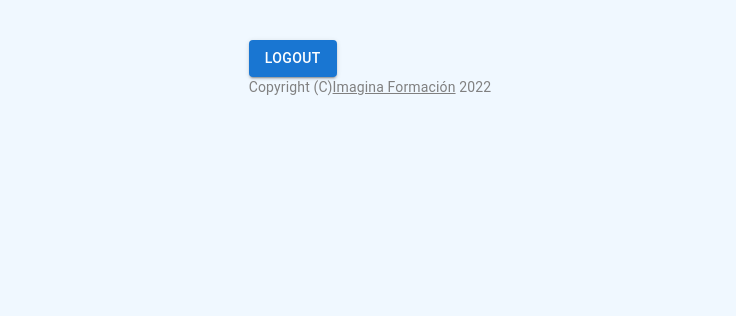
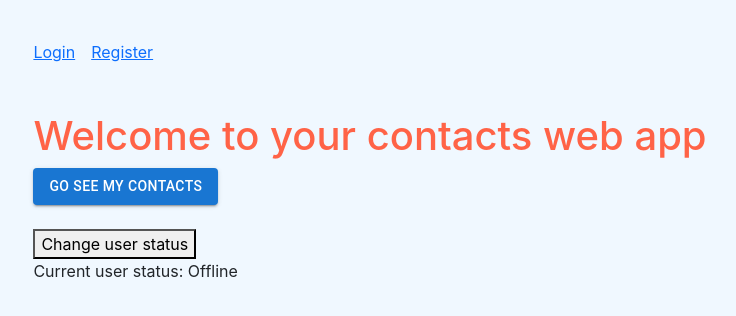
Before and after one commit to Blasidelgado/ReactJS_Open-Bootcamp, a React (Create React App) app: page / in a window 1280 px wide. Before the commit this address led to /dashboard. Shown: the top 316 px of the page, without its empty margins (270-1006 px from the left). Built offline with nearby package versions, Linux system fonts and the light colour scheme.

Commit message:
Add solution exercises 16,17,18

```diff
--- a/src/App.js
+++ b/src/App.js
@@ -3,7 +3,7 @@ import "./App.css";
 import Greeting from "./components/pure/greeting";
 import GreetingF from "./components/pure/greetingF";
 import Taskspage from "./pages/tasks/TasksPage";
-import { ContactListComponent } from "./components/container/contact_list";
+import ContactListComponent from "./components/container/contact_list";
 import Ejemplo1 from "./hooks/Ejemplo1";
 import Ejemplo2 from "./hooks/Ejemplo2";
 import MiComponenteConContexto from "./hooks/Ejemplo3";
@@ -15,7 +15,7 @@ import Father from "./components/container/father"
 import OptionalRender from "./components/pure/optionalRender";
 import Square from "./components/pure/square";
 import LoginPage from "./components/pure/forms/loginFormik";
-import RegisterPage from "./components/pure/forms/registerFormik";
+import RegisterPage from "./components/pure/forms/RegisterFormik";
 
 function App() {
 
--- /dev/null
+++ b/src/AppRoutingExercise.js
@@ -0,0 +1,48 @@
+import React, {useState ,useEffect} from 'react';
+import {BrowserRouter as Router, useNavigate, Route, Routes, useParams, useLocation, Navigate} from 'react-router-dom'
+
+import LoginPage from './pages/auth/LoginPage';
+import RegisterPage from './pages/auth/RegisterPage';
+import ContactsHomePage from './pages/home/ContactsHomePage';
+import ContactsPage from './pages/contacts/ContactsPage';
+import NotFoundPage from './pages/404/NotFoundPage';
+import HomePage from './pages/home/HomePage';
+
+const LoginAlertWrapper = () => {
+
+    useEffect(() => {
+      alert('Please login to see your contact list.')
+        }, [])
+
+    return <Navigate to='/' />
+}
+
+function AppRoutingExercise() {
+
+    const [logged, setLogged] = useState(false)
+
+    function changeStatus(){
+        setLogged(!logged)
+    }
+
+    return (
+      <Router>
+        <Routes>
+            <Route exact path='/' element={ <ContactsHomePage status={logged} setOnline={changeStatus}/>} />
+            <Route exact path='/login' element={<LoginPage />} />
+            <Route exact path='/register' element={<RegisterPage />} />
+            <Route
+                exact
+                path='/contacts'
+                element={
+                    logged ?
+                    <ContactsPage />
+                    :   <LoginAlertWrapper />
+                } />
+            <Route path='*' element={<NotFoundPage /> } />
+        </Routes>
+      </Router>
+    );
+  }
+
+  export default AppRoutingExercise;
--- a/src/components/container/contact_list.jsx
+++ b/src/components/container/contact_list.jsx
@@ -5,7 +5,7 @@ import ContactComponent from '../pure/contact'
 import '../../styles/contact.scss'
 import ContactFormik from '../pure/forms/contactFormik'
 
-export const ContactListComponent = () => {
+const ContactListComponent = () => {
 
     const exampleContact1 = new Contact ('Blas Ignacio', 'Delgado', 'blasidelgado@gmail.com', true)
     const exampleContact2 = new Contact ('Blas Ignacio2', 'Delgado2', 'blasidelgado2@gmail.com', false)
@@ -37,8 +37,8 @@ export const ContactListComponent = () => {
 
     return (
         <div className='d-flex flex-column justify-content-center align-items-center'>
-            <h1>Contactos</h1>
-            <h4>Lista de contactos:</h4>
+            <h1>Contacts</h1>
+            <h4>My contact list:</h4>
             {contacts.map((contact, index) => {
                 return (
                 <ContactComponent key={index} contact={contact} logInOut={changeStatus} remove ={removeContact} />
@@ -50,3 +50,5 @@ export const ContactListComponent = () => {
         </div>
   )
 }
+
+export default ContactListComponent
--- a/src/components/pure/forms/registerFormik.jsx
+++ b/src/components/pure/forms/RegisterFormik.jsx
@@ -70,6 +70,7 @@ const RegisterFormik = () => {
                     handleBlur }) => (
                         <Form>
                             <label htmlFor="username">Username</label>
+                            <br/>
                             <Field id="username" type="text" name="username" placeholder="Your username" />
 
                             {/* Username Errors */}
@@ -79,8 +80,9 @@ const RegisterFormik = () => {
                                     <ErrorMessage name="username" component='div'></ErrorMessage>
                                 )
                             }
-
+                            <br/>
                             <label htmlFor="email">Email</label>
+                            <br/>
                             <Field id="email" type="email" name="email" placeholder="example@email.com" />
 
                             {/* Email Errors */}
@@ -90,8 +92,9 @@ const RegisterFormik = () => {
                                     <ErrorMessage name="email" component='div'></ErrorMessage>
                                 )
                             }
-
+                            <br/>
                             <label htmlFor="password">Password</label>
+                            <br/>
                             <Field
                                 id="password"
                                 name="password"
@@ -105,8 +108,9 @@ const RegisterFormik = () => {
                                     <ErrorMessage name="password" component='div'></ErrorMessage>
                                 )
                             }
-
+                            <br/>
                             <label htmlFor="confirm">Password</label>
+                            <br/>
                             <Field
                                 id="confirm"
                                 name="confirm"
@@ -120,8 +124,8 @@ const RegisterFormik = () => {
                                     <ErrorMessage name="confirm" component='div'></ErrorMessage>
                                 )
                             }
-
-                            <button type="submit">Register Account</button>
+                            <br/>
+                            <button type="submit" className='mt-2'>Register Account</button>
                             {isSubmitting ? (<p>Sending your credentials...</p>): null}
 
                         </Form>
--- a/src/index.js
+++ b/src/index.js
@@ -10,11 +10,12 @@ import App from './App';
 import reportWebVitals from './reportWebVitals';
 import AppRoutingOne from './AppRoutingOne';
 import AppRoutingFinal from './AppRoutingFInal';
+import AppRoutingExercise from './AppRoutingExercise';
 
 const root = ReactDOM.createRoot(document.getElementById('root'));
 root.render(
     // <App />
-    <AppRoutingFinal />
+    <AppRoutingExercise />
 );
 
 // If you want to start measuring performance in your app, pass a function
--- a/src/pages/auth/LoginPage.jsx
+++ b/src/pages/auth/LoginPage.jsx
@@ -1,4 +1,5 @@
 import React from "react";
+import { Link } from "react-router-dom";
 import LoginFormik from "../../components/pure/forms/loginFormik";
 
 
@@ -7,6 +8,10 @@ const LoginPage = () => {
     <div>
         <h1>Login page</h1>
         <LoginFormik />
+        <h6 className="mt-5">
+          Not registered?
+          <Link to='/register'>Click to register</Link>
+        </h6>
     </div>
   )
 }
--- a/src/pages/auth/RegisterPage.jsx
+++ b/src/pages/auth/RegisterPage.jsx
@@ -1,14 +1,19 @@
 import React from "react";
-import RegisterFormik from "../../components/pure/forms/loginFormik";
+import { Link } from "react-router-dom";
+import RegisterFormik from "../../components/pure/forms/RegisterFormik";
 
 
-const LoginPage = () => {
+const RegisterPage = () => {
   return (
     <div>
         <h1>Register Page</h1>
         <RegisterFormik />
+        <h6 className="mt-5">
+          Already registered?
+          <Link to='/login'>Go to login</Link>
+        </h6>
     </div>
   )
 }
 
-export default LoginPage
+export default RegisterPage
--- /dev/null
+++ b/src/pages/contacts/ContactsPage.jsx
@@ -0,0 +1,14 @@
+import React from "react";
+
+import ContactListComponent from "../../components/container/contact_list";
+
+const Contactspage = () => {
+  return (
+    <div>
+        <h1 style={{textAlign: "center"}}>My main contacts page</h1>
+        <ContactListComponent />
+    </div>
+  )
+}
+
+export default Contactspage
--- /dev/null
+++ b/src/pages/home/ContactsHomePage.jsx
@@ -0,0 +1,29 @@
+import React from 'react'
+import Button from '@mui/material/Button'
+import { Link, useNavigate } from 'react-router-dom'
+
+const ContactsHomePage = ( {setOnline, status} ) => {
+
+    const navigate = useNavigate()
+
+
+
+  return (
+    <div>
+        <aside>
+            <nav className='mb-5'>
+                <Link className='me-3' to='/login' >Login</Link>
+                <Link to='/register' >Register</Link>
+            </nav>
+        </aside>
+        <main>
+            <h1>Welcome to your contacts web app</h1>
+            <Button variant="contained" onClick={() => navigate('/contacts')} >Go see my contacts</Button>
+        </main>
+        <button className='mt-4' onClick={() => setOnline()} >Change user status</button>
+        <p>Current user status: {status ? "Online" : "Offline"}</p>
+    </div>
+  )
+}
+
+export default ContactsHomePage
```
